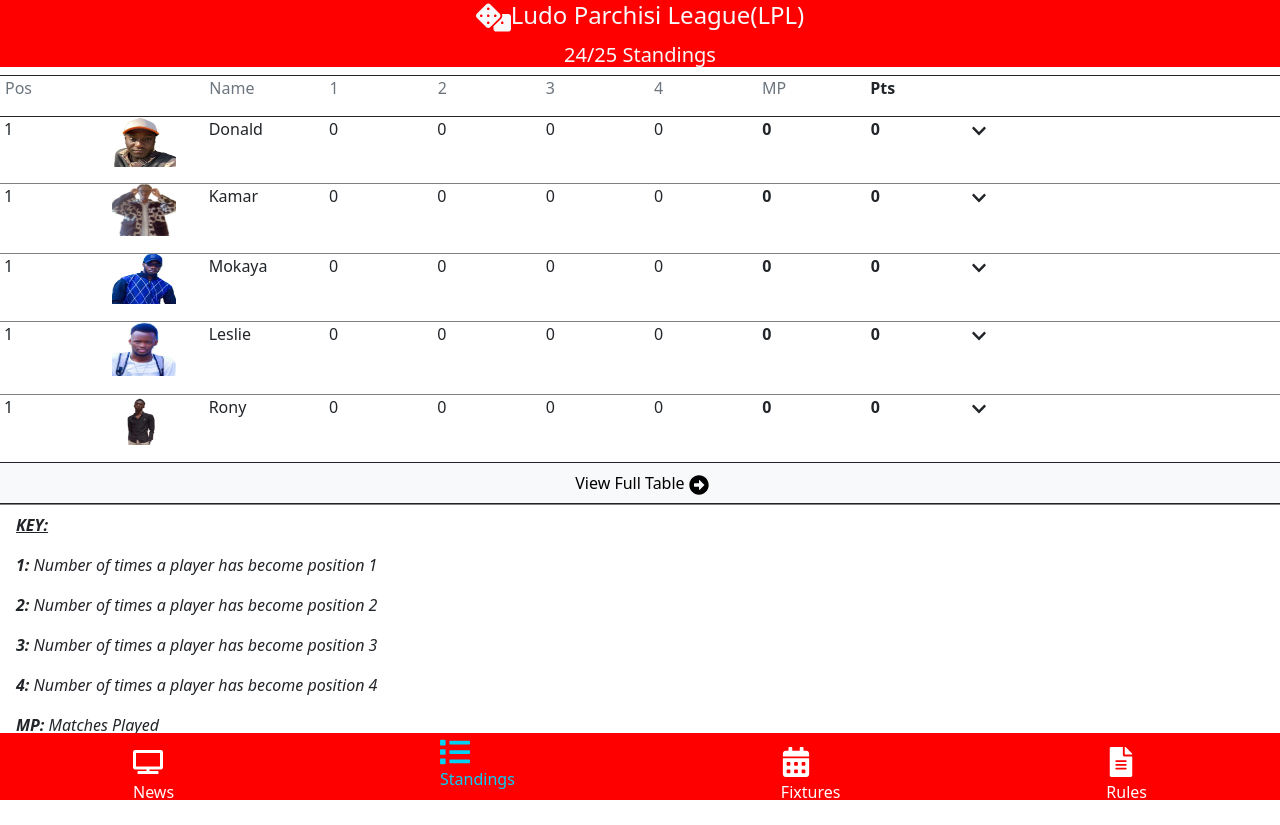
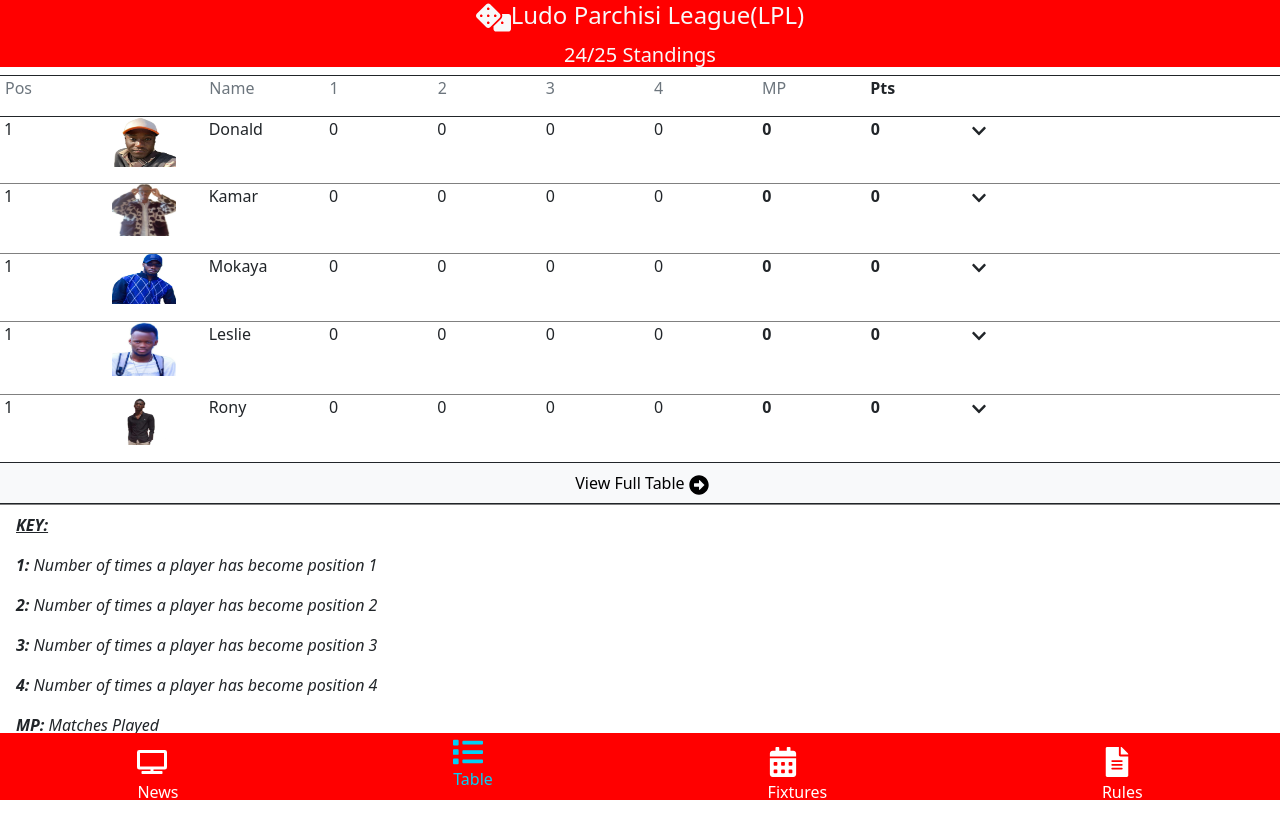
Before and after one commit to Abayo-UI/Ludo-Parchisi-League, a React (Create React App) app: page / in a window 1280 px wide. Built offline with nearby package versions, Linux system fonts and the light colour scheme; a web font is replaced by a local one.

Commit message:
changed Kamar's photo

```diff
--- a/src/Components/footer.jsx
+++ b/src/Components/footer.jsx
@@ -77,7 +77,7 @@ export default function Footer(){
 
            <div class={ displayComponent.standings ? "active-component" : "inactive-component"}>
            <FaList size={30} onClick={displayStandingsComponent}/>
-           <p class="fs-6">Standings</p>
+           <p class="fs-6">Table</p>
            </div>
 
            <div class={ displayComponent.fixtures ? "active-component" : "inactive-component"}>
--- a/src/Components/playersProfile.js
+++ b/src/Components/playersProfile.js
@@ -46,7 +46,7 @@ const playersProfile = [
       {
         "id": 6,
         "photo": "stano.jpg",
-        "name": "Stanley Omollo",
+        "name": "Stanley Omolo",
         "last league position": 6,
         "rivals": ["Don,", "Rony",],
         "points deducted due to irregularities": 0
--- a/src/Components/viewplayerstats.jsx
+++ b/src/Components/viewplayerstats.jsx
@@ -102,7 +102,7 @@ export default function ViewPlayerStats({stats, pos}){
               <div class="col-lg-5 col-7 text-light details">
               <p><strong class="text-dark text-decoration-underline">{player.name.toUpperCase()}</strong></p>
               <p class="profile-details"><strong class="text-dark">Rivals: </strong>{player.rivals.map( rival => rival + " ")}</p>
-              <p class="profile-details2"><strong class="text-dark">Pos last year: </strong> <span class="fs-1">{player["last league position"]}</span>/6</p>
+              <p class="profile-details2"><strong class="text-dark">Pos last league: </strong> <span class="fs-1">{player["last league position"]}</span>/6</p>
               <p class="profile-details2"><strong class="text-dark">Current Pos: </strong> <span class="fs-1">{pos}</span>/7</p>
               <p class="profile-details"><strong class="text-dark">Points deducted: </strong> {player["points deducted due to irregularities"]}</p>
               <p class="profile-details"><button class="btn btn-danger text-dark ps-0"><strong class="text-dark">View Unplayed games: </strong></button></p>
```
